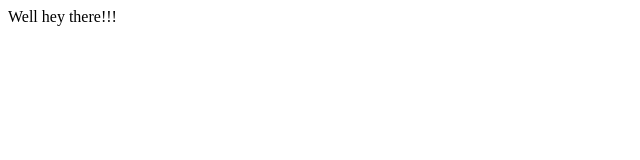
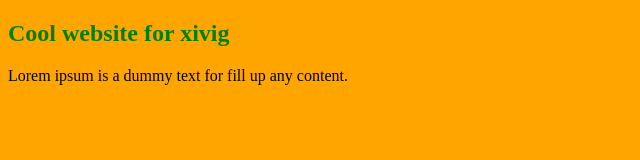
Before and after one commit to yisxa/electron-installer-aio, a website: page src/index.html in a window 1280 px wide. Shown: the whole page, without its empty margins (0-640 px from the left). Drawn offline with Linux system fonts and the light colour scheme.

Commit message:
electron-reload configured

```diff
--- a/package.json
+++ b/package.json
@@ -5,6 +5,7 @@
   "description": "My Electron application description",
   "main": "src/index.js",
   "scripts": {
+    "open": "electron ./src",
     "ico": "png-to-ico ./app/assets/images/icon.png > app.ico",
     "icns": "png2icns ./app/assets/images/icon.png",
     "start": "electron-forge start",
--- a/src/index.html
+++ b/src/index.html
@@ -4,7 +4,8 @@
     <meta charset="utf-8">
     <title>Cool Xivig</title>
   </head>
-  <body>
-    Well hey there!!!
+  <body style="background-color: orange;">
+    <h2 style="color: green; ">Cool website for xivig</h2>
+    <p>Lorem ipsum is a dummy text for fill up any content.</p>
   </body>
 </html>
--- a/src/index.js
+++ b/src/index.js
@@ -1,4 +1,6 @@
 import { app, BrowserWindow } from 'electron';
+// autoreload for changes
+require('electron-reload')(__dirname);
 
 // Handle creating/removing shortcuts on Windows when installing/uninstalling.
 if (require('electron-squirrel-startup')) { // eslint-disable-line global-require
```
